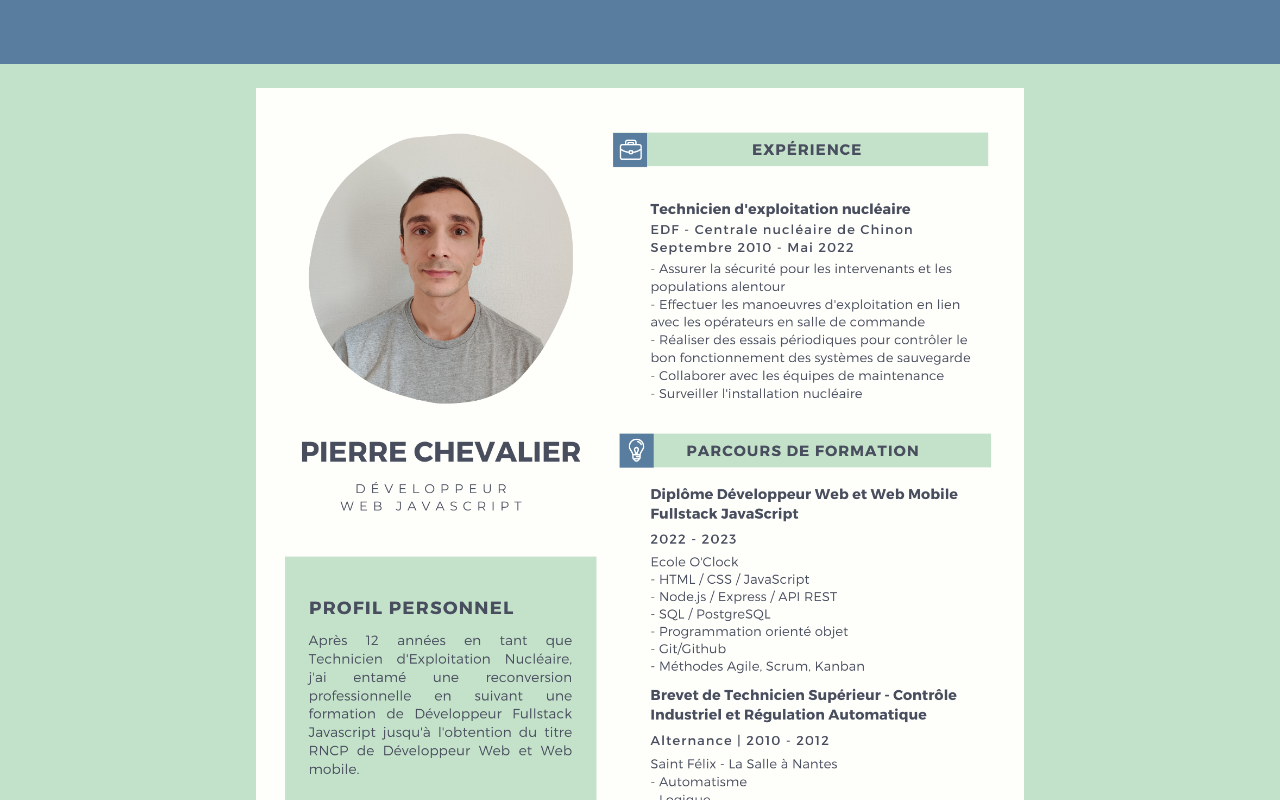
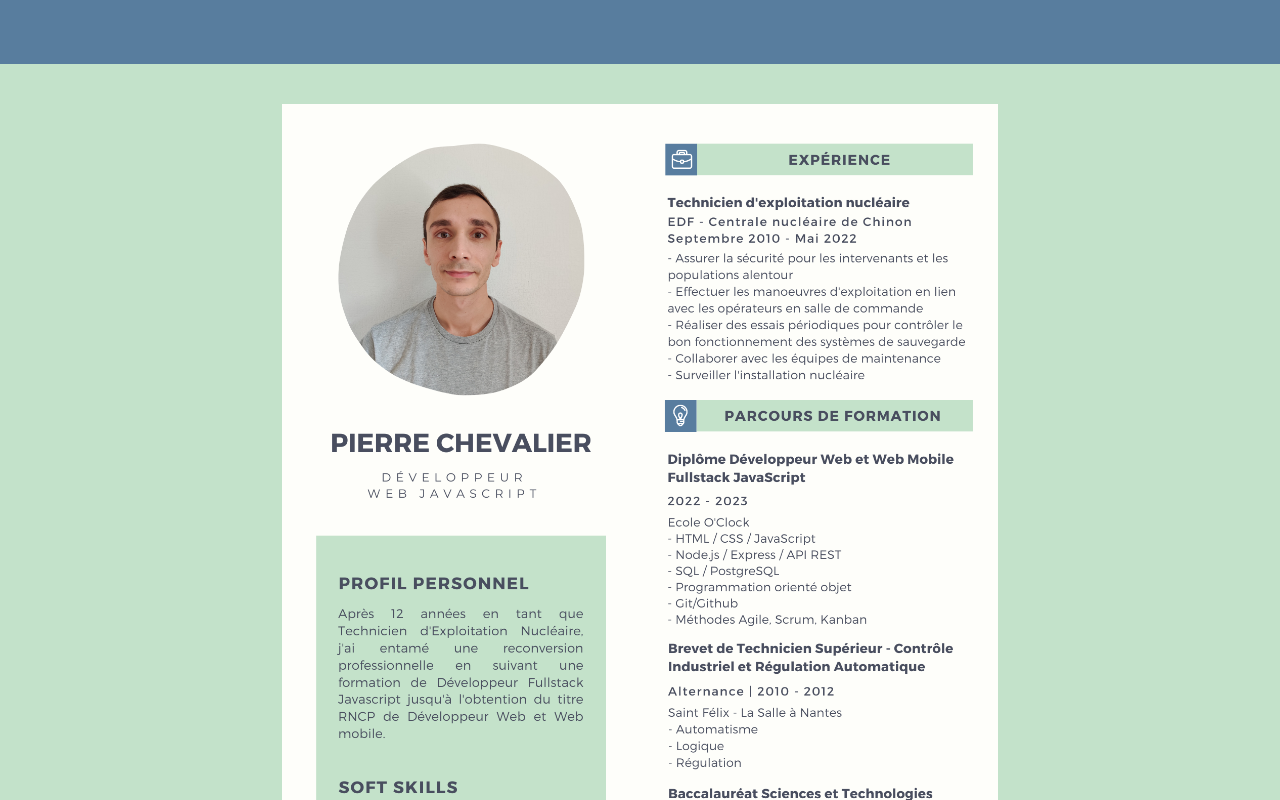
Before and after one commit to Pierre-Chevalier/pierre-chevalier.github.io, a plain HTML site: page index.html in a window 1280 px wide. Shown: the top 800 px of the page. Drawn offline with Linux system fonts and the light colour scheme.

Commit message:
make it responsive

```diff
--- a/index.html
+++ b/index.html
@@ -84,7 +84,8 @@
       <li>Compétence 3</li>
     </ul>
   </section> -->
-      <img src="./src/img/CV Pierre Chevalier v2.png" alt="CV de Pierre Chevalier">
+      <img src="./src/img/CV Pierre Chevalier v2 1.png" alt="CV de Pierre Chevalier 1/2">
+      <img src="./src/img/CV Pierre Chevalier v2 2.png" alt="CV de Pierre Chevalier 2/2">
     </main>
 
     <footer>
--- a/styles/styles.css
+++ b/styles/styles.css
@@ -1,8 +1,8 @@
 /* Variables */
 :root {
-    --main-color: #C3E2CA;
-    --secondary-color:  #587D9E;
-    --main-text-color: #494E5E;
+  --main-color: #c3e2ca;
+  --secondary-color: #587d9e;
+  --main-text-color: #494e5e;
 }
 
 /* Style général */
@@ -16,7 +16,7 @@ body {
 
 main {
   display: flex;
-    flex-direction: column;
+  flex-direction: row;
   align-items: center;
   justify-content: center;
   width: 100%;
@@ -30,6 +30,7 @@ main {
   justify-content: space-between;
   padding: 20px;
   height: 3vh;
+  margin-bottom: 5vh;
 }
 
 header h1 {
@@ -56,11 +57,10 @@ main {
   text-decoration: none;
 }
 
-
 /* Style de chaque section */
 section {
   margin: 2vh auto;
-    width:fit-content;
+  width: fit-content;
 }
 
 section h2 {
@@ -114,6 +114,7 @@ main {
   padding: 20px;
   text-align: center;
   height: 3vh;
+  margin-top: 5vh;
 }
 
 footer p {
@@ -135,31 +136,27 @@ main {
   text-decoration: underline;
 }
 
-
-
 /* Pour les appareils mobiles avec une largeur maximale de 767px */
 @media only screen and (max-width: 767px) {
   img {
     max-width: 95vw;
-    margin-top: 3vh;
-    margin-bottom: 3vh;
+  }
+
+  main {
+    flex-direction: column;
   }
 }
 
 /* Pour les tablettes avec une largeur minimale de 768px et une largeur maximale de 1023px */
 @media only screen and (min-width: 768px) and (max-width: 1023px) {
   img {
-    max-width: 90vw;
-    margin-top: 3vh;
-    margin-bottom: 3vh;
+    max-width: 48vw;
   }
 }
 
 /* Pour les ordinateurs de bureau avec une largeur minimale de 1024px */
 @media only screen and (min-width: 1024px) {
   img {
-    max-width: 60%;
-    margin-top: 3vh;
-    margin-bottom: 3vh;
+    max-width: 28%;
   }
 }
```
Also changed, not shown: src/img/CV Pierre Chevalier v2 1.png (added), src/img/CV Pierre Chevalier v2 2.png (added), src/img/CV Pierre Chevalier v2.png (deleted). Lines whose indentation alone changed are shown as unchanged.
